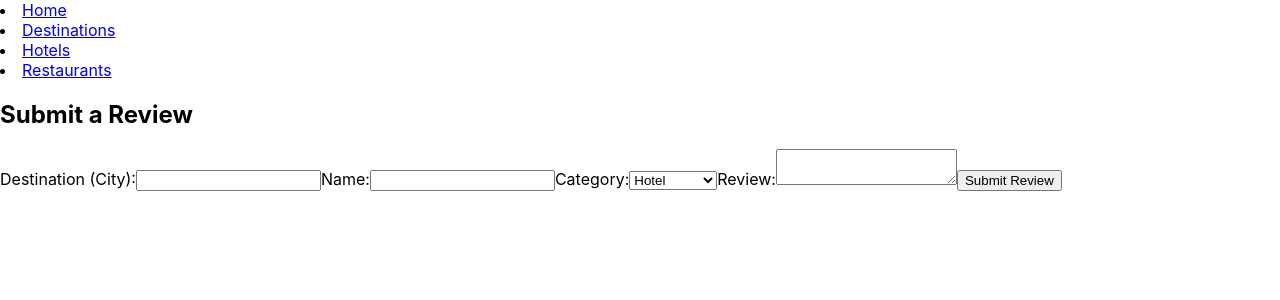
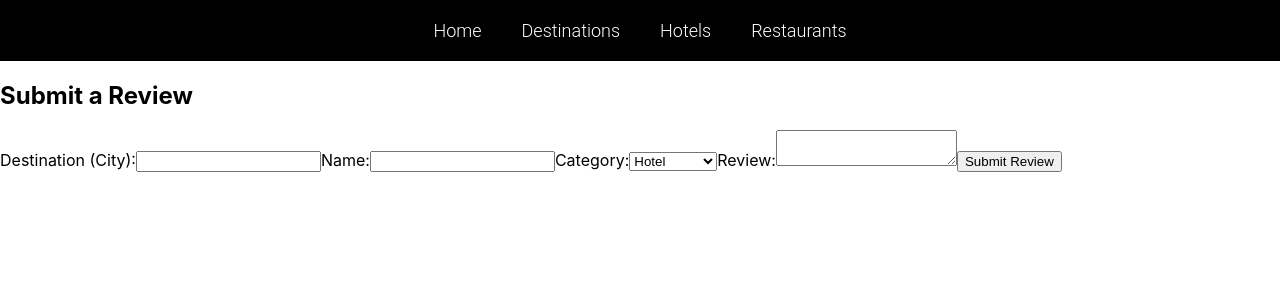
Before and after one commit to shoemjoh/react-review-app-project, a React (Create React App) app: page / in a window 1280 px wide. Shown: the top 300 px of the page. Built offline with nearby package versions, Linux system fonts and the light colour scheme.

Commit message:
formatted nav bar

```diff
--- a/src/App.css
+++ b/src/App.css
@@ -37,3 +37,45 @@
     transform: rotate(360deg);
   }
 }
+
+/* Navbar container styling */
+.navbar {
+  background-color: black;
+  color: white;
+  display: flex;
+  justify-content: center;
+  /* Center-align the navbar content */
+  align-items: center;
+  padding: 20px;
+  font-family: 'Roboto', sans-serif;
+  /* Thinner, cooler font */
+  font-size: 18px;
+  font-weight: 300;
+}
+
+/* Styling for the unordered list (ul) to remove bullet points and align items horizontally */
+.navbar ul {
+  list-style-type: none;
+  /* Remove bullet points */
+  margin: 0;
+  padding: 0;
+  display: flex;
+  /* Align items horizontally */
+}
+
+/* Styling for list items (li) */
+.navbar li {
+  margin: 0 20px;
+  /* Space between each navbar item */
+}
+
+/* Styling for the links */
+.navbar a {
+  color: white;
+  text-decoration: none;
+}
+
+.navbar a:hover {
+  color: #61dafb;
+  /* Optional hover effect */
+}
--- a/src/components/NavBar.js
+++ b/src/components/NavBar.js
@@ -1,18 +1,17 @@
-import React from 'react'
-import { Link } from 'react-router-dom'
+import React from 'react';
+import { Link } from 'react-router-dom';
 
 const NavBar = () => {
     return (
-        <nav>
-            <div>
+        <nav className="navbar">
+            <ul>
                 <li><Link to="/">Home</Link></li>
                 <li><Link to="/destinations">Destinations</Link></li>
                 <li><Link to="/hotels">Hotels</Link></li>
                 <li><Link to="/restaurants">Restaurants</Link></li>
-            </div>
+            </ul>
         </nav>
-
-    )
+    );
 }
 
-export default NavBar
+export default NavBar;
```
